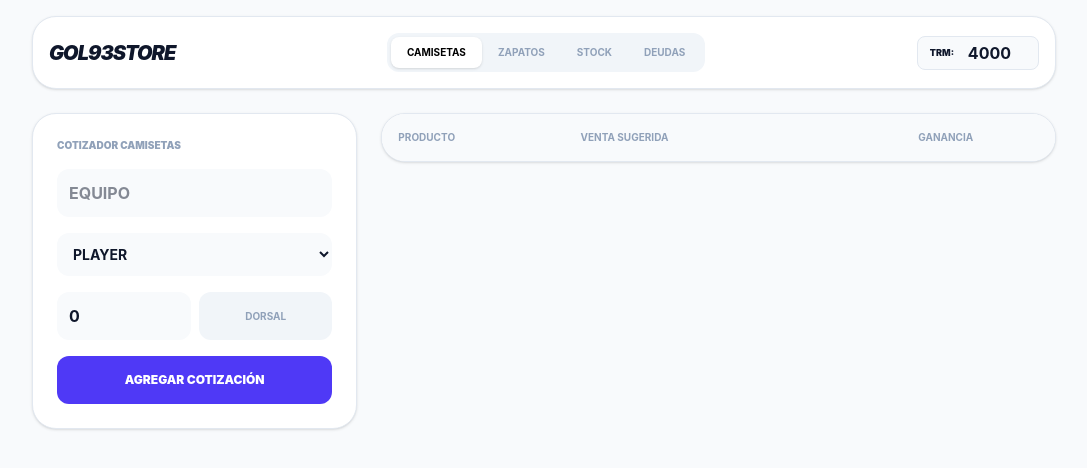
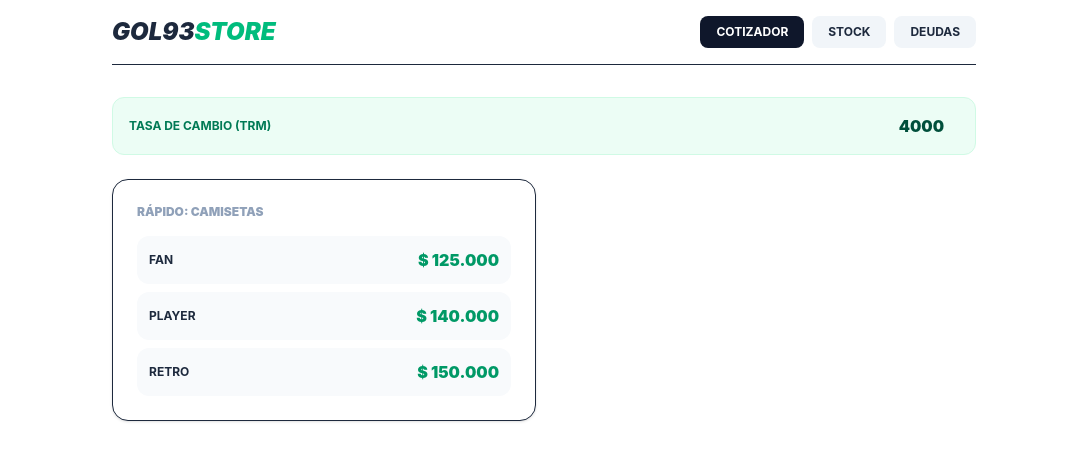
Before and after one commit to JOSSUAR2004/calculadora-negocio-final, a React (Vite) app: page / in a window 1280 px wide. Shown: the top 468 px of the page, without its empty margins (96-1183 px from the left). Built offline with nearby package versions, Linux system fonts and the light colour scheme.

Commit message:
Sistema de edición y eliminación completado para Orbita90

```diff
--- a/src/App.jsx
+++ b/src/App.jsx
@@ -1,222 +1,132 @@
 import React, { useState, useEffect } from 'react';
 
 const App = () => {
-  // --- LÓGICA ORIGINAL DE COTIZACIÓN ---
+  // --- PERSISTENCIA Y ESTADOS ---
   const [tasaCOP, setTasaCOP] = useState(() => JSON.parse(localStorage.getItem('g93_tasa')) || 4000);
-  const [modo, setModo] = useState('camisetas');
+  const [modo, setModo] = useState('cotizador');
   const [items, setItems] = useState([]);
-  const [historial, setHistorial] = useState(() => JSON.parse(localStorage.getItem('g93_historial')) || []);
-
-  // --- NUEVAS SECCIONES SOLICITADAS (STOCK Y DEUDAS) ---
   const [stock, setStock] = useState(() => JSON.parse(localStorage.getItem('g93_stock')) || []);
   const [deudas, setDeudas] = useState(() => JSON.parse(localStorage.getItem('g93_deudas')) || []);
 
-  // Persistencia de todos los datos
   useEffect(() => {
     localStorage.setItem('g93_tasa', JSON.stringify(tasaCOP));
-    localStorage.setItem('g93_historial', JSON.stringify(historial));
     localStorage.setItem('g93_stock', JSON.stringify(stock));
     localStorage.setItem('g93_deudas', JSON.stringify(deudas));
-  }, [tasaCOP, historial, stock, deudas]);
+  }, [tasaCOP, stock, deudas]);
 
-  // Constantes de importación (Logística China -> Colombia)
+  // --- LÓGICA DE NEGOCIO (IMPORTACIÓN) ---
   const COSTO_LIBRA = 3.10;
   const ENVIO_CHINA_USA = 10;
   const CARGOS_FIJOS = 7;
   const PESO_PAR_LB = 1.32;
 
-  const COSTOS_BASE_JERSEY = { fan: 13, player: 16, retro: 17, children: 15, nba: 23 };
-  const PRECIOS_VENTA_JERSEY = { fan: 125000, player: 140000, retro: 150000, children: 110000, nba: 180000 };
+  const PRECIOS_JERSEY = { fan: { costo: 13, venta: 125000 }, player: { costo: 16, venta: 140000 }, retro: { costo: 17, venta: 150000 } };
 
-  const [cajaZapatos, setCajaZapatos] = useState({ cantidadTotalCaja: 1 });
-  const [newZapato, setNewZapato] = useState({ nombre: '', costoUSD: '', margen: 30 });
-  const [newJersey, setNewJersey] = useState({ nombre: '', tipo: 'player', parches: 0, dorsal: false });
-
-  // Funciones de agregado originales (Se mantienen solo como cotización)
-  const agregarZapato = () => {
-    if (!newZapato.nombre || !newZapato.costoUSD) return;
-    const nTotal = parseInt(cajaZapatos.cantidadTotalCaja) || 1;
-    const logisticaUSD = (ENVIO_CHINA_USA + CARGOS_FIJOS + (nTotal * PESO_PAR_LB * COSTO_LIBRA)) / nTotal;
-    setItems([...items, { ...newZapato, id: Date.now(), logisticaUSD, tipoItem: 'zapato' }]);
-    setNewZapato({ ...newZapato, nombre: '', costoUSD: '', margen: 30 });
+  // --- FUNCIONES ---
+  const calcularJersey = (tipo) => {
+    const costoCOP = PRECIOS_JERSEY[tipo].costo * tasaCOP;
+    return { costo: costoCOP, venta: PRECIOS_JERSEY[tipo].venta, ganancia: PRECIOS_JERSEY[tipo].venta - costoCOP };
   };
 
-  const agregarJersey = () => {
-    if (!newJersey.nombre) return;
-    setItems([...items, { ...newJersey, id: Date.now(), tipoItem: 'camiseta' }]);
-    setNewJersey({ ...newJersey, nombre: '', tipo: 'player', parches: 0, dorsal: false });
+  const calcularGuayo = (costoUSD, margen, nTotal) => {
+    const logistica = (ENVIO_CHINA_USA + CARGOS_FIJOS + (nTotal * PESO_PAR_LB * COSTO_LIBRA)) / nTotal;
+    const costoTotalCOP = (parseFloat(costoUSD) + logistica) * tasaCOP;
+    const precioVenta = costoTotalCOP / (1 - (margen / 100));
+    return { costo: costoTotalCOP, venta: precioVenta, ganancia: precioVenta - costoTotalCOP };
   };
 
-  const calcular = (item) => {
-    if (item.tipoItem === 'zapato') {
-      const costoUSD = parseFloat(item.costoUSD) + item.logisticaUSD;
-      const costoCOP = costoUSD * tasaCOP;
-      const venta = costoCOP / (1 - (item.margen / 100));
-      return { costoCOP, venta, ganancia: venta - costoCOP };
-    } else {
-      const extras = (item.dorsal ? 1 : 0) + (parseInt(item.parches) || 0);
-      const costoCOP = (COSTOS_BASE_JERSEY[item.tipo] + extras) * tasaCOP;
-      const venta = PRECIOS_VENTA_JERSEY[item.tipo];
-      return { costoCOP, venta, ganancia: venta - costoCOP };
-    }
-  };
-
-  const fmt = (v) => new Intl.NumberFormat('es-CO', { style: 'currency', currency: 'COP', maximumFractionDigits: 0 }).format(v);
+  const fmt = (n) => new Intl.NumberFormat('es-CO', { style: 'currency', currency: 'COP', maximumFractionDigits: 0 }).format(n);
 
   return (
-    <div className="min-h-screen bg-slate-50 p-4 font-sans text-slate-900">
-      <div className="max-w-5xl mx-auto space-y-6">
-
-        {/* NAVEGACIÓN */}
-        <div className="bg-white p-4 rounded-3xl shadow-sm flex flex-wrap justify-between items-center gap-4 border border-slate-200">
-          <h1 className="font-black italic text-xl tracking-tighter">GOL93STORE</h1>
-          <div className="flex bg-slate-100 p-1 rounded-xl">
-            {['camisetas', 'zapatos', 'stock', 'deudas'].map(m => (
-              <button
-                key={m}
-                onClick={() => setModo(m)}
-                className={`px-4 py-2 rounded-lg text-[10px] font-bold uppercase transition-all ${modo === m ? 'bg-white shadow text-black' : 'text-slate-400'}`}
-              >
-                {m}
-              </button>
+    <div className="max-w-4xl mx-auto p-4 font-sans antialiased text-slate-800">
+      {/* HEADER SIMPLIFICADO */}
+      <header className="flex justify-between items-center mb-8 border-b pb-4">
+        <h1 className="text-2xl font-black italic">GOL93<span className="text-emerald-500">STORE</span></h1>
+        <div className="flex gap-2">
+          {['cotizador', 'stock', 'deudas'].map(m => (
+            <button key={m} onClick={() => setModo(m)} className={`px-4 py-2 rounded-lg text-xs font-bold uppercase ${modo === m ? 'bg-slate-900 text-white' : 'bg-slate-100'}`}>{m}</button>
           ))}
         </div>
-          <div className="flex items-center gap-2 bg-slate-50 px-3 py-1 rounded-lg border border-slate-200">
-            <span className="text-[9px] font-black">TRM:</span>
-            <input
-              type="number"
-              value={tasaCOP}
-              onChange={e => setTasaCOP(e.target.value)}
-              className="bg-transparent font-bold w-16 text-right outline-none"
-            />
+      </header>
+
+      {/* TRM SIEMPRE VISIBLE */}
+      <div className="mb-6 p-4 bg-emerald-50 rounded-xl flex justify-between items-center border border-emerald-100">
+        <span className="text-xs font-bold text-emerald-700 uppercase">Tasa de Cambio (TRM)</span>
+        <input type="number" value={tasaCOP} onChange={e => setTasaCOP(e.target.value)} className="bg-transparent text-right font-black text-emerald-900 outline-none w-24" />
+      </div>
+
+      {/* CONTENIDO SEGÚN MODO */}
+      <main>
+        {modo === 'cotizador' && (
+          <div className="space-y-6">
+            <section className="grid grid-cols-1 md:grid-cols-2 gap-4">
+              <div className="p-6 bg-white border rounded-2xl shadow-sm">
+                <h2 className="text-xs font-black mb-4 uppercase text-slate-400">Rápido: Camisetas</h2>
+                <div className="grid grid-cols-1 gap-2">
+                  {Object.keys(PRECIOS_JERSEY).map(t => {
+                    const res = calcularJersey(t);
+                    return (
+                      <div key={t} className="flex justify-between items-center p-3 bg-slate-50 rounded-xl">
+                        <span className="font-bold uppercase text-xs">{t}</span>
+                        <span className="font-black text-emerald-600">{fmt(res.venta)}</span>
+                      </div>
+                    );
+                  })}
                 </div>
               </div>
-
-        <div className="grid grid-cols-1 lg:grid-cols-12 gap-6">
-
-          {/* FORMULARIOS DE COTIZACIÓN */}
-          <div className="lg:col-span-4 space-y-4">
-            {modo === 'camisetas' && (
-              <div className="bg-white p-6 rounded-3xl shadow-sm border border-slate-200 space-y-4">
-                <p className="text-[10px] font-black text-slate-400 uppercase">Cotizador Camisetas</p>
-                <input type="text" placeholder="EQUIPO" className="w-full p-3 bg-slate-50 rounded-xl outline-none font-bold" value={newJersey.nombre} onChange={e => setNewJersey({...newJersey, nombre: e.target.value.toUpperCase()})} />
-                <select className="w-full p-3 bg-slate-50 rounded-xl outline-none font-bold text-sm" value={newJersey.tipo} onChange={e => setNewJersey({...newJersey, tipo: e.target.value})}>
-                  {Object.keys(COSTOS_BASE_JERSEY).map(k => <option key={k} value={k}>{k.toUpperCase()}</option>)}
-                </select>
-                <div className="flex gap-2">
-                  <input type="number" placeholder="Parches" className="w-1/2 p-3 bg-slate-50 rounded-xl outline-none font-bold" value={newJersey.parches} onChange={e => setNewJersey({...newJersey, parches: e.target.value})} />
-                  <button onClick={() => setNewJersey({...newJersey, dorsal: !newJersey.dorsal})} className={`w-1/2 rounded-xl font-bold text-[10px] ${newJersey.dorsal ? 'bg-black text-white' : 'bg-slate-100 text-slate-400'}`}>DORSAL</button>
-                </div>
-                <button onClick={agregarJersey} className="w-full bg-indigo-600 text-white p-4 rounded-xl font-black text-xs">AGREGAR COTIZACIÓN</button>
+            </section>
           </div>
         )}
 
-            {modo === 'zapatos' && (
-              <div className="bg-white p-6 rounded-3xl shadow-sm border border-slate-200 space-y-4">
-                <p className="text-[10px] font-black text-slate-400 uppercase">Cotizador Guayos</p>
-                <input type="number" placeholder="CANTIDAD EN CAJA" className="w-full p-3 bg-slate-50 rounded-xl outline-none font-bold" onChange={e => setCajaZapatos({cantidadTotalCaja: e.target.value})} />
-                <input type="text" placeholder="REFERENCIA" className="w-full p-3 bg-slate-50 rounded-xl outline-none font-bold" value={newZapato.nombre} onChange={e => setNewZapato({...newZapato, nombre: e.target.value.toUpperCase()})} />
-                <div className="flex gap-2">
-                  <input type="number" placeholder="USD COSTO" className="w-1/2 p-3 bg-slate-50 rounded-xl outline-none font-bold" value={newZapato.costoUSD} onChange={e => setNewZapato({...newZapato, costoUSD: e.target.value})} />
-                  <input type="number" placeholder="MARGEN %" className="w-1/2 p-3 bg-slate-50 rounded-xl outline-none font-bold" value={newZapato.margen} onChange={e => setNewZapato({...newZapato, margen: e.target.value})} />
+        {modo === 'stock' && (
+          <div className="bg-white border rounded-2xl p-6">
+            <h2 className="text-xs font-black mb-4 uppercase">Inventario Disponible</h2>
+            <div className="flex gap-2 mb-4">
+              <input id="in-stock" type="text" placeholder="Producto y Talla..." className="flex-1 p-3 bg-slate-50 rounded-xl outline-none" />
+              <button onClick={() => {
+                const val = document.getElementById('in-stock').value;
+                if(val) setStock([...stock, { id: Date.now(), nombre: val.toUpperCase() }]);
+                document.getElementById('in-stock').value = '';
+              }} className="bg-emerald-500 text-white px-6 rounded-xl font-bold">Añadir</button>
             </div>
-                <button onClick={agregarZapato} className="w-full bg-emerald-600 text-white p-4 rounded-xl font-black text-xs">AGREGAR COTIZACIÓN</button>
-              </div>
-            )}
-          </div>
-
-          {/* ÁREA DE CONTENIDO PRINCIPAL */}
-          <div className="lg:col-span-8">
-
-            {/* SECCIÓN STOCK FÍSICO (MANUAL E INDEPENDIENTE) */}
-            {modo === 'stock' && (
-              <div className="grid grid-cols-1 md:grid-cols-12 gap-6">
-                <div className="md:col-span-5 bg-white p-6 rounded-3xl border border-slate-200 space-y-4">
-                  <p className="text-[10px] font-black text-slate-400 uppercase">Registro Stock Físico</p>
-                  <input type="text" id="s-nom" placeholder="Producto y Talla" className="w-full p-3 bg-slate-50 rounded-xl outline-none font-bold" />
-                  <button onClick={() => {
-                    const n = document.getElementById('s-nom').value;
-                    if(n) { setStock([{id: Date.now(), nombre: n.toUpperCase()}, ...stock]); document.getElementById('s-nom').value = ''; }
-                  }} className="w-full bg-black text-white p-4 rounded-xl font-black text-xs">GUARDAR EN BODEGA</button>
-                </div>
-                <div className="md:col-span-7 space-y-2">
+            <div className="divide-y">
               {stock.map(s => (
-                    <div key={s.id} className="bg-white p-4 rounded-2xl border border-slate-200 flex justify-between items-center">
-                      <p className="font-bold text-sm uppercase">{s.nombre}</p>
-                      <button onClick={() => setStock(stock.filter(i => i.id !== s.id))} className="text-[9px] font-black bg-emerald-50 text-emerald-600 px-3 py-1 rounded-lg">VENDIDO</button>
+                <div key={s.id} className="py-3 flex justify-between items-center">
+                  <span className="font-medium">{s.nombre}</span>
+                  <button onClick={() => setStock(stock.filter(i => i.id !== s.id))} className="text-red-400 text-xs font-bold">Eliminar</button>
                 </div>
               ))}
             </div>
           </div>
         )}
 
-            {/* SECCIÓN DEUDAS */}
         {modo === 'deudas' && (
-              <div className="grid grid-cols-1 md:grid-cols-12 gap-6">
-                <div className="md:col-span-5 bg-white p-6 rounded-3xl border border-slate-200 space-y-4">
-                  <p className="text-[10px] font-black text-slate-400 uppercase">Nuevo Pendiente</p>
-                  <input type="text" id="d-cli" placeholder="Nombre Cliente" className="w-full p-3 bg-slate-50 rounded-xl outline-none font-bold" />
-                  <input type="number" id="d-mon" placeholder="Monto COP" className="w-full p-3 bg-slate-50 rounded-xl outline-none font-bold" />
+          <div className="bg-white border rounded-2xl p-6">
+            <h2 className="text-xs font-black mb-4 uppercase">Cuentas por Cobrar</h2>
+            <div className="grid grid-cols-1 md:grid-cols-3 gap-2 mb-4">
+              <input id="d-nom" type="text" placeholder="Cliente" className="p-3 bg-slate-50 rounded-xl outline-none" />
+              <input id="d-val" type="number" placeholder="Monto COP" className="p-3 bg-slate-50 rounded-xl outline-none" />
               <button onClick={() => {
-                    const c = document.getElementById('d-cli').value;
-                    const m = document.getElementById('d-mon').value;
-                    if(c && m) { setDeudas([{id: Date.now(), cliente: c, monto: m}, ...deudas]); document.getElementById('d-cli').value = ''; document.getElementById('d-mon').value = ''; }
-                  }} className="w-full bg-red-600 text-white p-4 rounded-xl font-black text-xs">REGISTRAR DEUDA</button>
+                const n = document.getElementById('d-nom').value;
+                const v = document.getElementById('d-val').value;
+                if(n && v) setDeudas([...deudas, { id: Date.now(), nombre: n, monto: v }]);
+                document.getElementById('d-nom').value = ''; document.getElementById('d-val').value = '';
+              }} className="bg-red-500 text-white rounded-xl font-bold">Registrar</button>
             </div>
-                <div className="md:col-span-7 space-y-2">
+            <div className="space-y-2">
               {deudas.map(d => (
-                    <div key={d.id} className="bg-white p-4 rounded-2xl border border-red-100 flex justify-between items-center">
+                <div key={d.id} className="p-4 bg-red-50 rounded-xl flex justify-between items-center">
                   <div>
-                        <p className="text-[10px] font-black text-red-500 uppercase">{d.cliente}</p>
-                        <p className="font-bold text-lg">{fmt(d.monto)}</p>
+                    <p className="text-[10px] font-black text-red-400 uppercase">{d.nombre}</p>
+                    <p className="font-black text-red-700">{fmt(d.monto)}</p>
                   </div>
-                      <button onClick={() => setDeudas(deudas.filter(i => i.id !== d.id))} className="text-red-300 font-bold">✕</button>
+                  <button onClick={() => setDeudas(deudas.filter(i => i.id !== d.id))} className="bg-white p-2 rounded-lg shadow-sm">✅ Pagado</button>
                 </div>
               ))}
             </div>
           </div>
         )}
-
-            {/* LISTA DE COTIZACIÓN TEMPORAL */}
-            {(modo === 'camisetas' || modo === 'zapatos') && (
-              <div className="space-y-4">
-                <div className="bg-white rounded-3xl border border-slate-200 overflow-hidden shadow-sm">
-                  <table className="w-full text-left">
-                    <thead className="bg-slate-50 text-[10px] font-black text-slate-400 uppercase">
-                      <tr>
-                        <th className="p-4">Producto</th>
-                        <th className="p-4">Venta Sugerida</th>
-                        <th className="p-4 text-right">Ganancia</th>
-                        <th className="p-4"></th>
-                      </tr>
-                    </thead>
-                    <tbody className="divide-y divide-slate-100">
-                      {items.map(item => {
-                        const res = calcular(item);
-                        return (
-                          <tr key={item.id} className="text-sm">
-                            <td className="p-4 font-bold">{item.nombre} <span className="text-[9px] text-slate-300 block">{item.tipoItem}</span></td>
-                            <td className="p-4 font-black">{fmt(res.venta)}</td>
-                            <td className="p-4 text-right font-black text-emerald-600">{fmt(res.ganancia)}</td>
-                            <td className="p-4 text-right text-slate-300 hover:text-red-500 cursor-pointer" onClick={() => setItems(items.filter(i => i.id !== item.id))}>✕</td>
-                          </tr>
-                        );
-                      })}
-                    </tbody>
-                  </table>
-                </div>
-                {items.length > 0 && (
-                  <button onClick={() => {
-                    const totalG = items.reduce((acc, i) => acc + calcular(i).ganancia, 0);
-                    setHistorial([{id: Date.now(), fecha: new Date().toLocaleString(), ganancia: totalG}, ...historial]);
-                    setItems([]);
-                  }} className="w-full bg-black text-white p-4 rounded-2xl font-black text-sm uppercase tracking-widest">Guardar Lote en Historial</button>
-                )}
-              </div>
-            )}
-          </div>
-        </div>
-      </div>
+      </main>
     </div>
   );
 };
```
Lines whose indentation alone changed are shown as unchanged.
